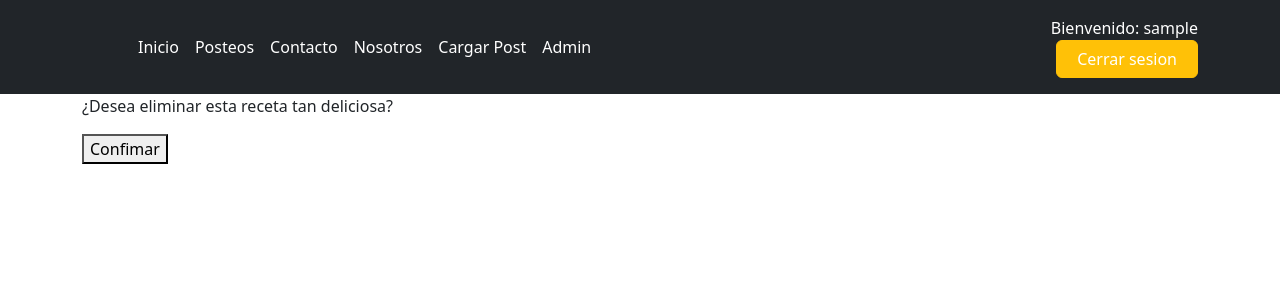
After one commit to Bnuk31/blog-recetas, a Django app: page /BorrarPost/1 in a window 1280 px wide. The commit adds this page. Shown: the top 300 px of the page. Run offline with Django 5.2, Linux system fonts and the light colour scheme; a user stored in the database is signed in; tables that the repository leaves empty hold one stand-in row (values such as "Sample post").

Commit message:
trabajo terminado

```diff
--- a/recetas_blog/recetas/models.py
+++ b/recetas_blog/recetas/models.py
@@ -27,7 +27,7 @@ class Post(models.Model):
 
 class Comentario(models.Model):
     texto = models.TextField(max_length=1000)
-    post = models.ForeignKey(Post, on_delete=models.CASCADE, related_name='comentario')
+    post = models.ForeignKey(Post, on_delete=models.CASCADE, related_name='comentarios')
     fecha_creacion = models.DateTimeField(auto_now_add=True)
     usuario = models.CharField(max_length=50)
 
--- a/recetas_blog/recetas/templates/navbar.html
+++ b/recetas_blog/recetas/templates/navbar.html
@@ -12,10 +12,9 @@
                 <li><a href="{% url 'recetas:post_realizado' %}" class="nav-link px-2 text-white">Posteos</a></li>
                 <li><a href="{% url "contactanos" %}" class="nav-link px-2 text-white">Contacto</a></li>
                 <li><a href="{% url "acerca_de" %}" class="nav-link px-2 text-white">Nosotros</a></li>
-                {% if user.is_authenticated%}
+
+                {% if user.is_staff %}
                 <li><a href="{% url 'recetas:cargar_post' %}" class="nav-link px-2 text-white">Cargar Post</a></li>
-                {% endif%}
-                {% if user.is_staff %}
                 <li><a href="{% url 'admin:index' %}" class="nav-link px-2 text-white">Admin</a></li>
                 {% endif%}
             </ul>
--- /dev/null
+++ b/recetas_blog/recetas/templates/post/confirm_delete_post.html
@@ -0,0 +1,16 @@
+{% extends 'base.html'%}
+
+{% block titulo %}
+<title>Eliminar receta</title>
+{% endblock titulo %}
+
+{% block contenido %}
+
+<form method="POST">
+    {% csrf_token %}
+    <p>¿Desea eliminar esta receta tan deliciosa?</p>
+    {{ form }}
+    <button type="submit"> Confimar </button>
+</form>
+
+{% endblock contenido %}
--- a/recetas_blog/recetas/urls.py
+++ b/recetas_blog/recetas/urls.py
@@ -17,4 +17,6 @@ urlpatterns = [
     path("registro/", views.registro, name="registro"),
     path("login/", views.login_view, name="login"),
     path('logout/', views.logout_view, name='logout'),
+    path("BorrarPost/<int:pk>", views.BorrarPost.as_view(), name="borrar_post"),
+    path("ModificarPost/<int:pk>", views.ModificarPost.as_view(), name="modificar_post"),
 ]
--- a/recetas_blog/recetas/views.py
+++ b/recetas_blog/recetas/views.py
@@ -19,7 +19,7 @@ from django.contrib import messages
 from django.contrib.auth import authenticate, login, logout
 from django.contrib.auth.views import LogoutView
 from .models import *
-
+from django.contrib.auth.mixins import UserPassesTestMixin
 def home_post(request):
     return render(request, "inicio.html")
 
@@ -74,20 +74,27 @@ def comentar_posteo(request):
             )
         return redirect("recetas:post_detail", post_id=post)
 
+
+
 class Borrar_Comentario(DeleteView):
     model = Comentario
     template_name = "comentarios/confirm_delete.html"
-    success_url = reverse_lazy("recetas:post_realizado")
 
+    def get_success_url(self):
+        post_id=self.get_object().post.pk
+        return reverse('recetas:post_detail', args=[post_id])
 
 class Modificar_Comentario(UpdateView):
     model = Comentario
     form_class = Formulario_Modificacion
     template_name = "comentarios/modificar.html"
-    success_url = reverse_lazy("recetas:post_realizado")
+
+    def get_success_url(self):
+        post_id=self.get_object().post.pk
+        return reverse('recetas:post_detail', args=[post_id])
 
 
-class Cargar_Post(CreateView):
+class Cargar_Post(UserPassesTestMixin, CreateView):
     model = Post
     template_name = "post/cargar_post.html"
     form_class = Form_Post
@@ -97,6 +104,26 @@ class Cargar_Post(CreateView):
         post = form.save(commit=False)
         post.usuario = self.request.user
         return super(Cargar_Post, self).form_valid(form)
+
+    def test_func(self):
+        return self.request.user.is_staff
+
+
+class BorrarPost(UserPassesTestMixin, DeleteView):
+    model = Post
+    template_name = "post/confirm_delete_post.html"
+    success_url= reverse_lazy('recetas:post_realizado')
+
+    def test_func(self):
+        return self.request.user.is_staff
+
+class ModificarPost(UserPassesTestMixin, UpdateView):
+    model = Post
+    form_class = Form_Post
+    template_name = "post/modificar_post.html"
+
+    def test_func(self):
+        return self.request.user.is_staff
 
 
 
```
Also changed, not shown: recetas_blog/recetas/templates/post/modificar_post.html (added, +16 -0 lines), recetas_blog/recetas/templates/post/post.html (+14 -0 lines), recetas_blog/recetas/templates/post/post_detail.html (+36 -22 lines), recetas_blog/media/posts/1234.jpg (added).
